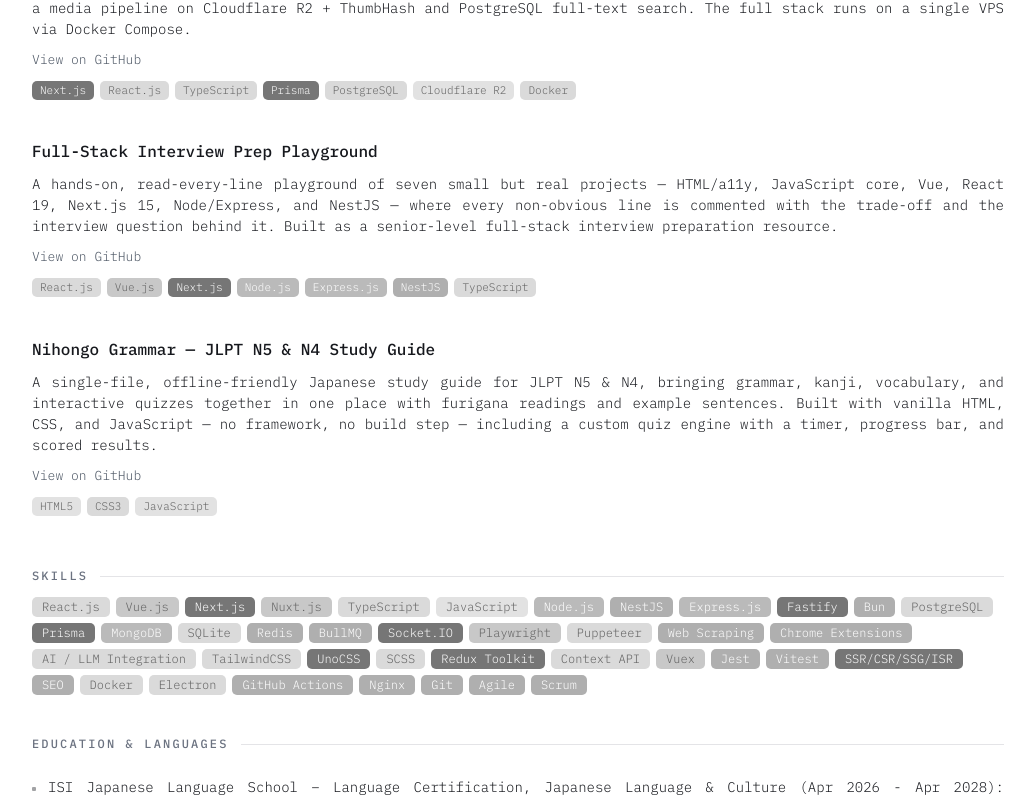
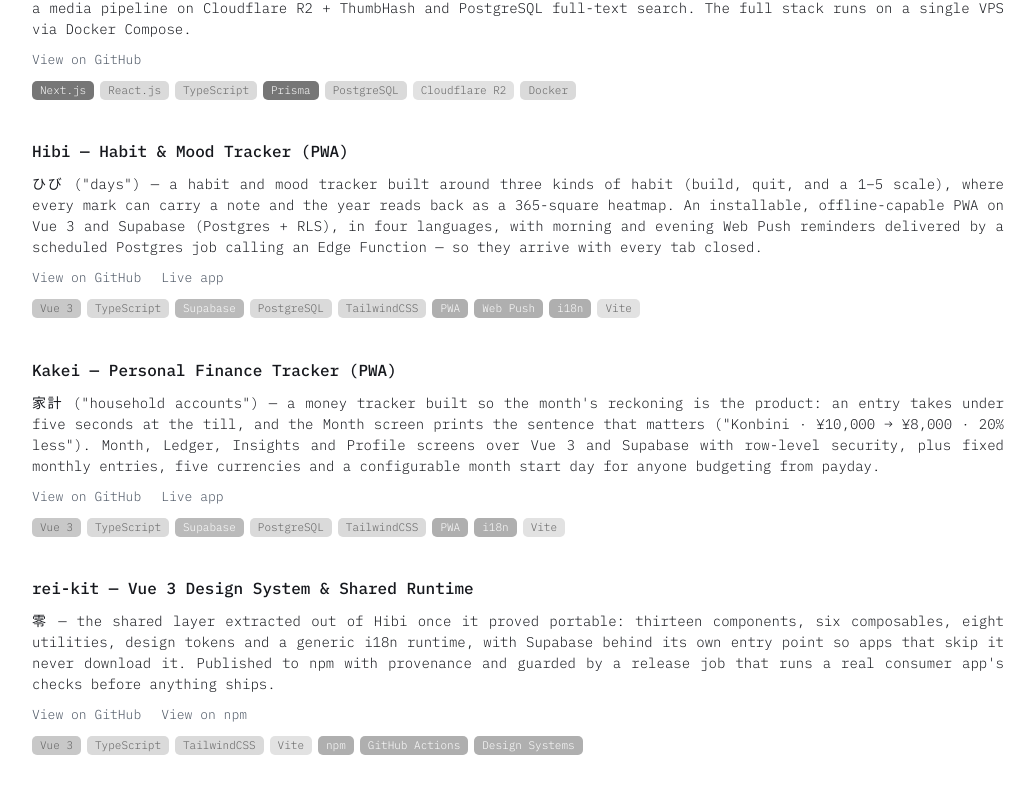
Before and after one commit to ramazandogna/resume-ramazan-dogna, a React (Vite) app: page / in a window 1280 px wide. Shown: the part 2240-3039 px from the top of the page, without its empty margins (122-1157 px from the left). Built offline with nearby package versions, Linux system fonts and the light colour scheme.

Commit message:
Add Hibi, Kakei and rei-kit to projects

```diff
--- a/src/components/layouts/Project/index.tsx
+++ b/src/components/layouts/Project/index.tsx
@@ -13,7 +13,7 @@ export default function Project({ projectIndex }: ProjectProps) {
       <h3>{project.title}</h3>
       <div className="sub-hover-container flex flex-col gap-1">
         <p className="sub-hover">{project.description}</p>
-        <span className="sub-hover text-13px">
+        <span className="sub-hover text-13px flex flex-wrap items-center gap-x-5 gap-y-1">
           {project.linkUrl ? (
             <a
               className="link-effect text-[var(--ink-soft)]"
@@ -25,6 +25,16 @@ export default function Project({ projectIndex }: ProjectProps) {
             </a>
           ) : (
             <span className="text-[var(--muted)]">No Public Link</span>
+          )}
+          {project.demoUrl && (
+            <a
+              className="link-effect text-[var(--ink-soft)]"
+              href={project.demoUrl}
+              target="_blank"
+              rel="noopener noreferrer"
+            >
+              {project.demoText}
+            </a>
           )}
         </span>
       </div>
--- a/src/data/data.ts
+++ b/src/data/data.ts
@@ -132,6 +132,8 @@ interface Project {
   description: string;
   linkText?: string;
   linkUrl?: string;
+  demoText?: string;
+  demoUrl?: string;
   technologies: {
     name: string;
     variant: BadgeVariant;
@@ -190,6 +192,63 @@ export const projectsData: Project[] = [
     ]
   },
   {
+    title: 'Hibi — Habit & Mood Tracker (PWA)',
+    description:
+      'ひび ("days") — a habit and mood tracker built around three kinds of habit (build, quit, and a 1–5 scale), where every mark can carry a note and the year reads back as a 365-square heatmap. An installable, offline-capable PWA on Vue 3 and Supabase (Postgres + RLS), in four languages, with morning and evening Web Push reminders delivered by a scheduled Postgres job calling an Edge Function — so they arrive with every tab closed.',
+    linkText: 'View on GitHub',
+    linkUrl: 'https://github.com/ramazandogna/hibi',
+    demoText: 'Live app',
+    demoUrl: 'https://hibi-habit.vercel.app',
+    technologies: [
+      { name: 'Vue 3', variant: 'lite-green' },
+      { name: 'TypeScript', variant: 'blue' },
+      { name: 'Supabase', variant: 'dark-green' },
+      { name: 'PostgreSQL', variant: 'blue' },
+      { name: 'TailwindCSS', variant: 'blue' },
+      { name: 'PWA', variant: 'gray' },
+      { name: 'Web Push', variant: 'gray' },
+      { name: 'i18n', variant: 'gray' },
+      { name: 'Vite', variant: 'yellow' }
+    ]
+  },
+  {
+    title: 'Kakei — Personal Finance Tracker (PWA)',
+    description:
+      '家計 ("household accounts") — a money tracker built so the month\'s reckoning is the product: an entry takes under five seconds at the till, and the Month screen prints the sentence that matters ("Konbini · ¥10,000 → ¥8,000 · 20% less"). Month, Ledger, Insights and Profile screens over Vue 3 and Supabase with row-level security, plus fixed monthly entries, five currencies and a configurable month start day for anyone budgeting from payday.',
+    linkText: 'View on GitHub',
+    linkUrl: 'https://github.com/ramazandogna/kakei',
+    demoText: 'Live app',
+    demoUrl: 'https://kakei-money.vercel.app',
+    technologies: [
+      { name: 'Vue 3', variant: 'lite-green' },
+      { name: 'TypeScript', variant: 'blue' },
+      { name: 'Supabase', variant: 'dark-green' },
+      { name: 'PostgreSQL', variant: 'blue' },
+      { name: 'TailwindCSS', variant: 'blue' },
+      { name: 'PWA', variant: 'gray' },
+      { name: 'i18n', variant: 'gray' },
+      { name: 'Vite', variant: 'yellow' }
+    ]
+  },
+  {
+    title: 'rei-kit — Vue 3 Design System & Shared Runtime',
+    description:
+      "零 — the shared layer extracted out of Hibi once it proved portable: thirteen components, six composables, eight utilities, design tokens and a generic i18n runtime, with Supabase behind its own entry point so apps that skip it never download it. Published to npm with provenance and guarded by a release job that runs a real consumer app's checks before anything ships.",
+    linkText: 'View on GitHub',
+    linkUrl: 'https://github.com/ramazandogna/rei-kit',
+    demoText: 'View on npm',
+    demoUrl: 'https://www.npmjs.com/package/rei-kit',
+    technologies: [
+      { name: 'Vue 3', variant: 'lite-green' },
+      { name: 'TypeScript', variant: 'blue' },
+      { name: 'TailwindCSS', variant: 'blue' },
+      { name: 'Vite', variant: 'yellow' },
+      { name: 'npm', variant: 'gray' },
+      { name: 'GitHub Actions', variant: 'gray' },
+      { name: 'Design Systems', variant: 'gray' }
+    ]
+  },
+  {
     title: 'Full-Stack Interview Prep Playground',
     description:
       'A hands-on, read-every-line playground of seven small but real projects — HTML/a11y, JavaScript core, Vue, React 19, Next.js 15, Node/Express, and NestJS — where every non-obvious line is commented with the trade-off and the interview question behind it. Built as a senior-level full-stack interview preparation resource.',
```
